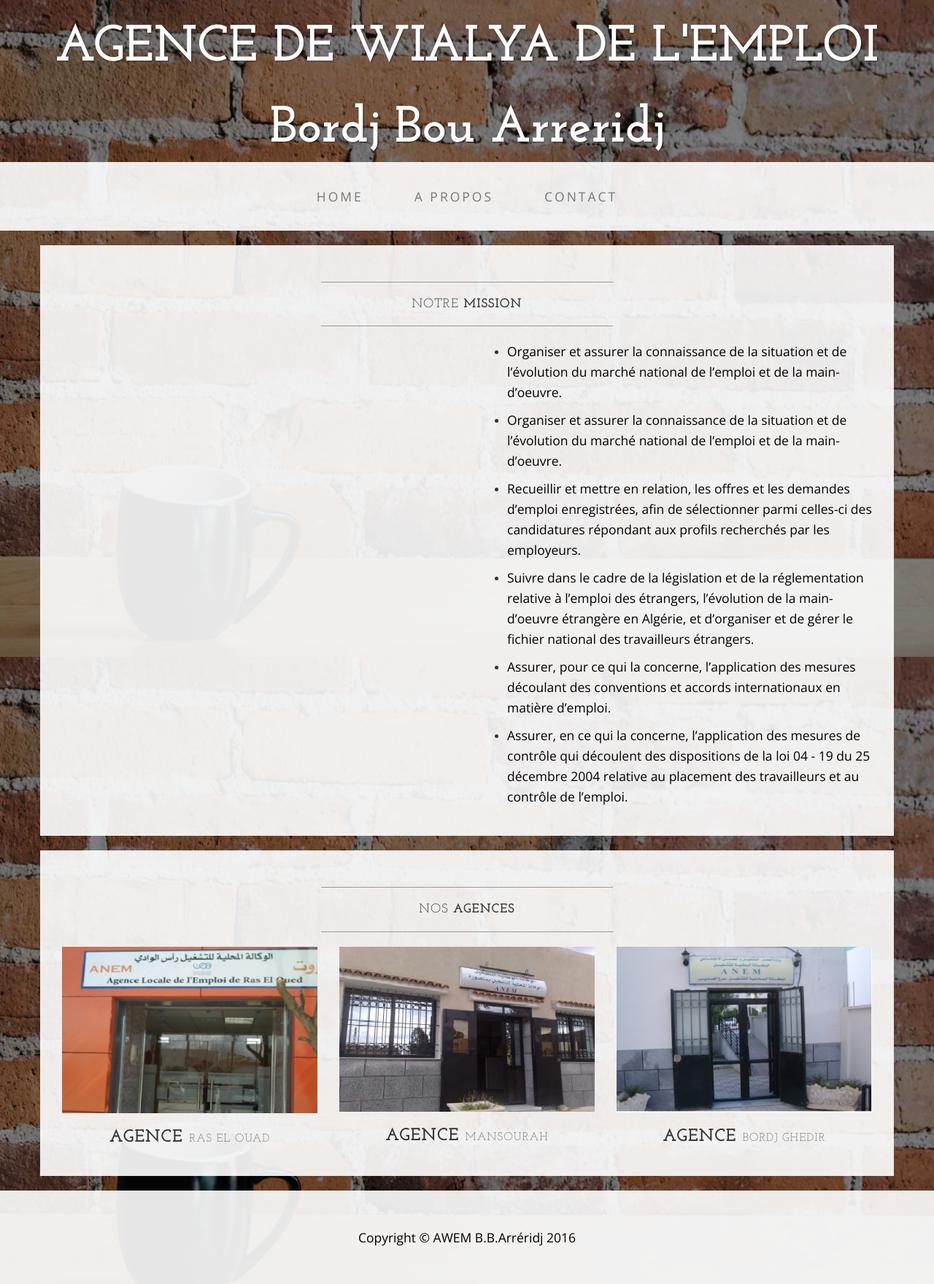
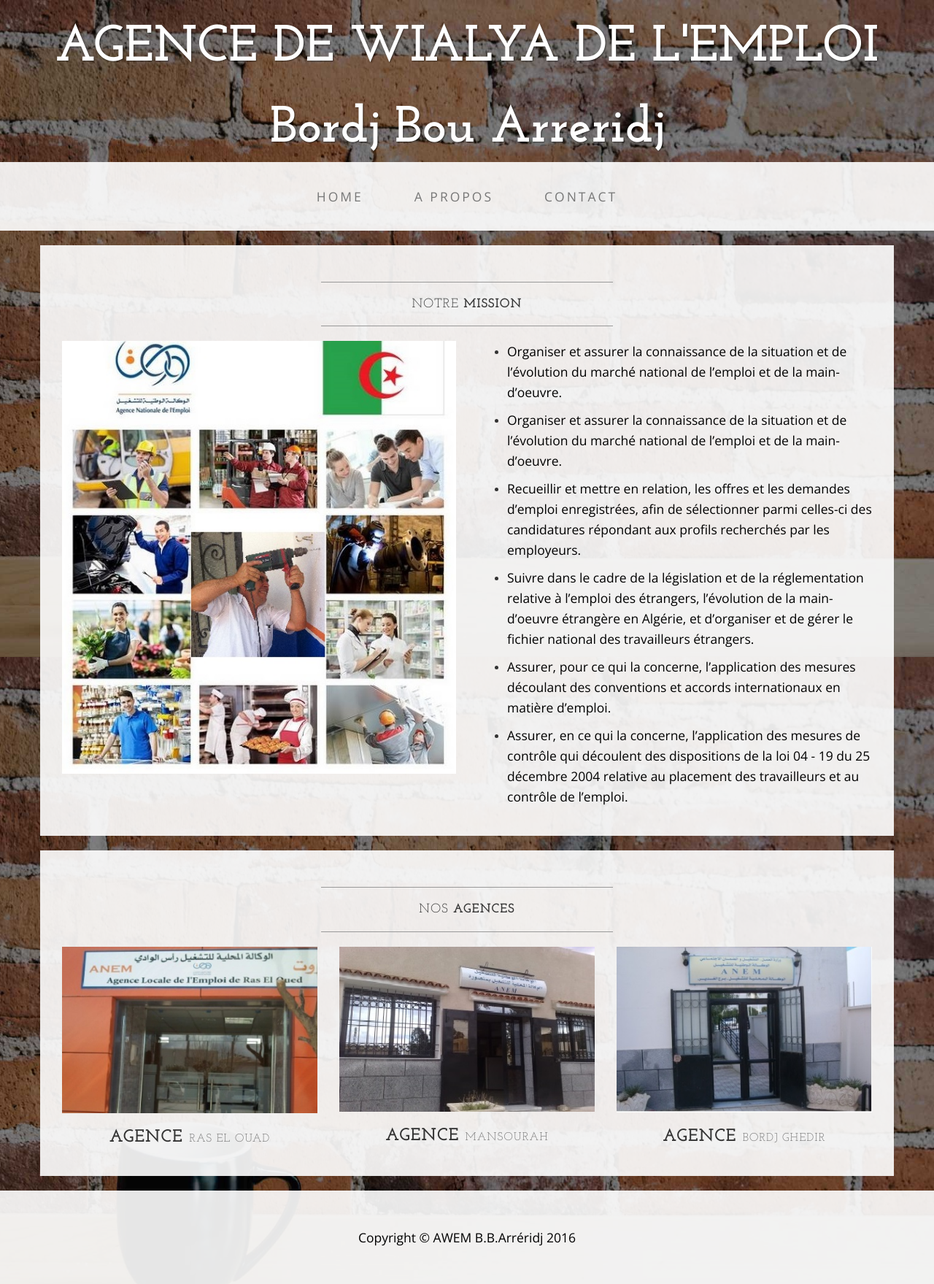
Before and after one commit to anembba/anem.bba.github.com, a Jekyll site: the page built from about/index.html, in a window 1280 px wide. Shown: the whole page at 73% size. Built offline with Jekyll 4.4.1, drawn with Linux system fonts in a browser that asks for light colours.

Commit message:
add site.url

```diff
--- a/about/index.html
+++ b/about/index.html
@@ -16,7 +16,7 @@
                     <hr>
                 </div>
                 <div class="col-md-6">
-                    <img class="img-responsive img-border-left" src="img/ANEM.jpg" alt="">
+                    <img class="img-responsive img-border-left" src="{{site.url}}/img/ANEM.jpg" alt="">
                 </div>
                 <div class="col-md-6">
                    <ul>
@@ -44,19 +44,19 @@
                     <hr>
                 </div>
                 <div class="col-sm-4 text-center">
-                    <img class="img-responsive" src="/img/REO.jpg" alt="">
+                    <img class="img-responsive" src="{{site.url}}/img/REO.jpg" alt="">
                     <h3>Agence
                         <small>Ras El Ouad</small>
                     </h3>
                 </div>
                 <div class="col-sm-4 text-center">
-                    <img class="img-responsive" src="/img/Mansourah.jpg" alt="">
+                    <img class="img-responsive" src="{{site.url}}/img/Mansourah.jpg" alt="">
                     <h3>Agence
                         <small>Mansourah</small>
                     </h3>
                 </div>
                 <div class="col-sm-4 text-center">
-                    <img class="img-responsive" src="/img/BRG.jpg" alt="">
+                    <img class="img-responsive" src="{{site.url}}/img/BRG.jpg" alt="">
                     <h3>Agence
                         <small>Bordj Ghedir</small>
                     </h3>
```
